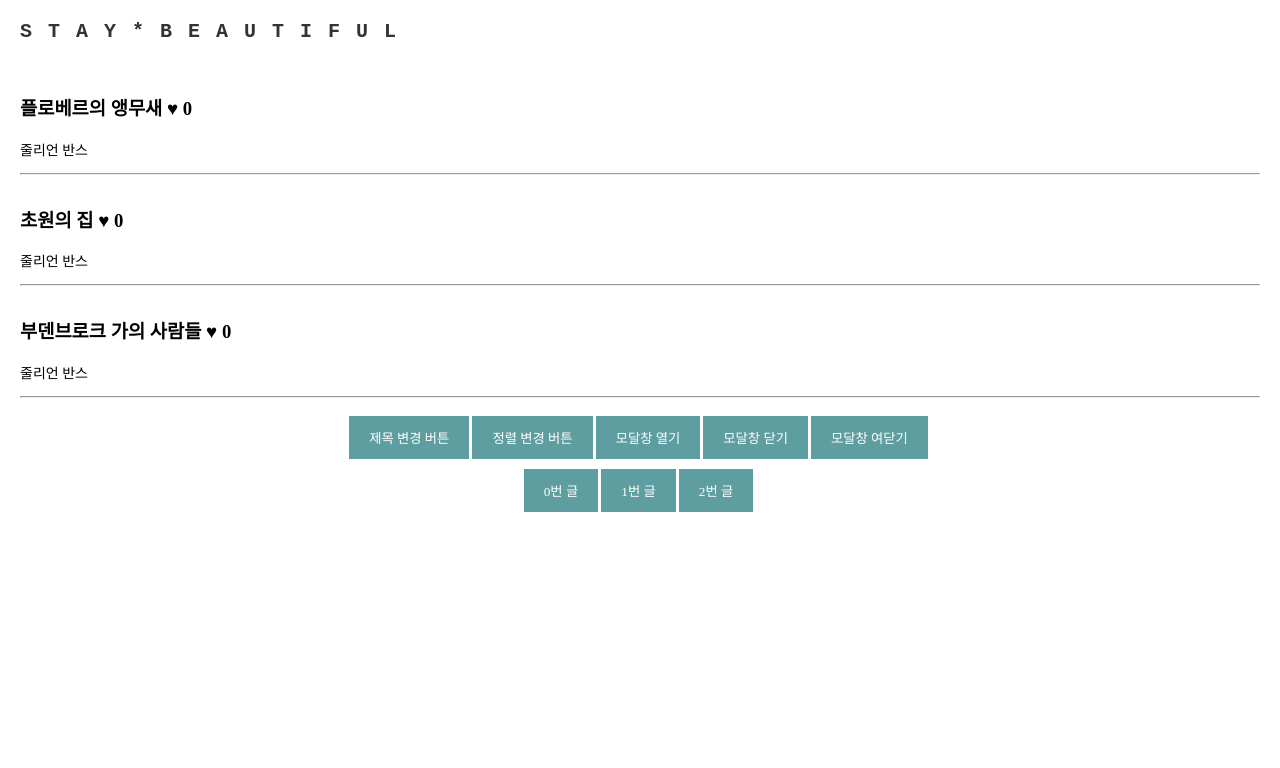
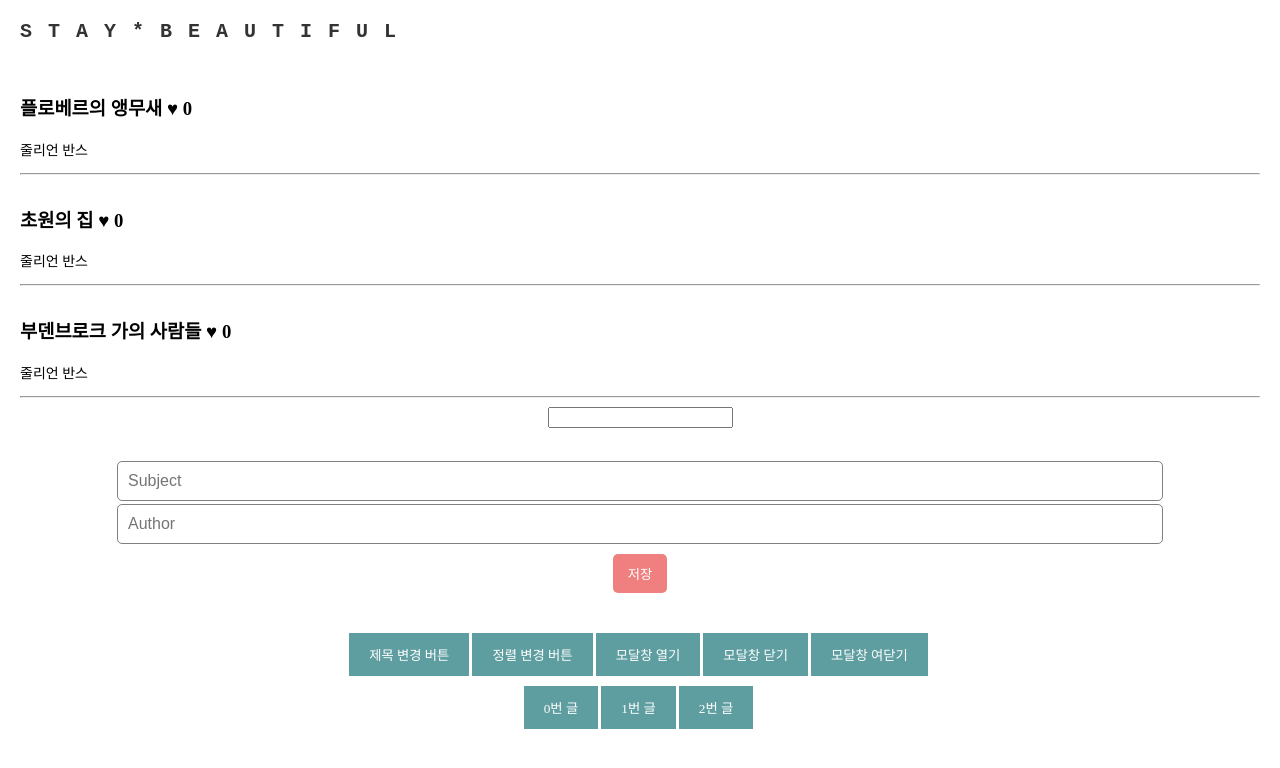
Before and after one commit to rustywhite404/reactBlog, a React (Create React App) app: page / in a window 1280 px wide. Shown: the top 768 px of the page. Built offline with nearby package versions, Linux system fonts and the light colour scheme.

Commit message:
input 예제

```diff
--- a/src/App.css
+++ b/src/App.css
@@ -97,3 +97,27 @@
   padding : 20px;
   background : #eee;
 }
+
+.publish {
+  margin-top : 30px;
+  margin-bottom : 30px;
+}
+.publish input {
+  padding : 10px;
+  font-size : 16px;
+  border-radius : 5px;
+  width : 80%;
+  border : 1px solid grey;
+  margin-top:3px;
+}
+.publish button {
+  display : block;
+  margin : auto;
+  margin-top : 10px;
+  padding:10px 15px;
+  background-color: lightcoral;
+  border:0;
+  border-radius: 5px;
+  color: white;
+  font-family: '조선일보명조';
+}
--- a/src/App.js
+++ b/src/App.js
@@ -23,7 +23,7 @@ function App() {
   });
 
   let[selectTitle, changeSelectTitle] = useState(0);
-
+  let[inputData, changeInputData] = useState('');
 
 
   function normalFor(){
@@ -71,7 +71,10 @@ function App() {
         {
           title.map(function(a, i){
             return(
-              <div className='title-list'>
+              <div className='title-list' key={i}>
+                {/* key={} 속성을 안 만들어도 작동은 하지만 리액트에서는 반목문을 돌린 요소에는 꼭 key={}를 적으라고 권장한다.
+                  {}안에는 반복문이 돌 때 마다 증가하는 변수를 넣어주면 됨(i 같은 거)
+                */}
                 <h3 onClick={()=>{changeSelectTitle(i)}}> {a} <span onClick={ ()=>{ changeLikeCountFunction(i)} } >♥</span> { likeCount[i] } </h3>
                 <p>줄리언 반스</p>
                 <hr />
@@ -79,6 +82,22 @@ function App() {
             )
           })
         }
+        <div>
+        <input onChange={(e)=>{changeInputData(e.target.value)}}/>
+        {/* 사용자가 input에 입력한 데이터는 중요한 데이터이기 때문에 state에 저장해서 사용하는 것이 일반적이다.
+        저장하는 법을 먼저 알아보자.
+        1. 저장하려면 빈 state가 하나 필요하니까 state 부터 만든다.
+        2. 사용자가 input에 입력한 값을 알고 싶으면 onChange 이벤트 핸들러로 알아볼 수 있다.
+        e.target = 자바스크립트 문법에서 '지금 이벤트가 동작하는 html요소', .value = 입력한 값
+        */}
+        </div>
+
+        <div className="publish">
+        <input placeholder='Subject' />
+        <input placeholder='Author' />
+        <button>저장</button>
+        </div>
+
 
         <button className="basicBtn" onClick={changeTitleFunction}>제목 변경 버튼</button>
         <button className="basicBtn" onClick={changeSortFunction}>정렬 변경 버튼</button>
```
